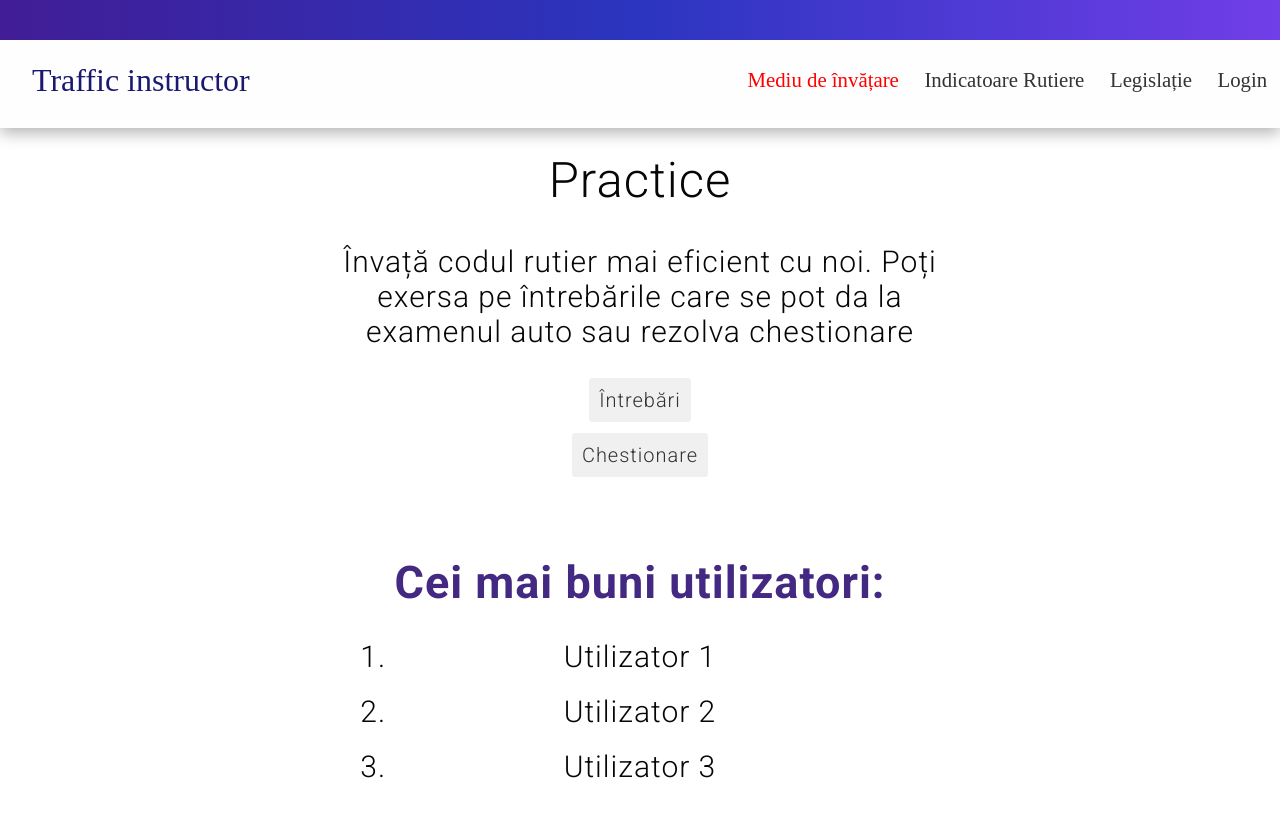
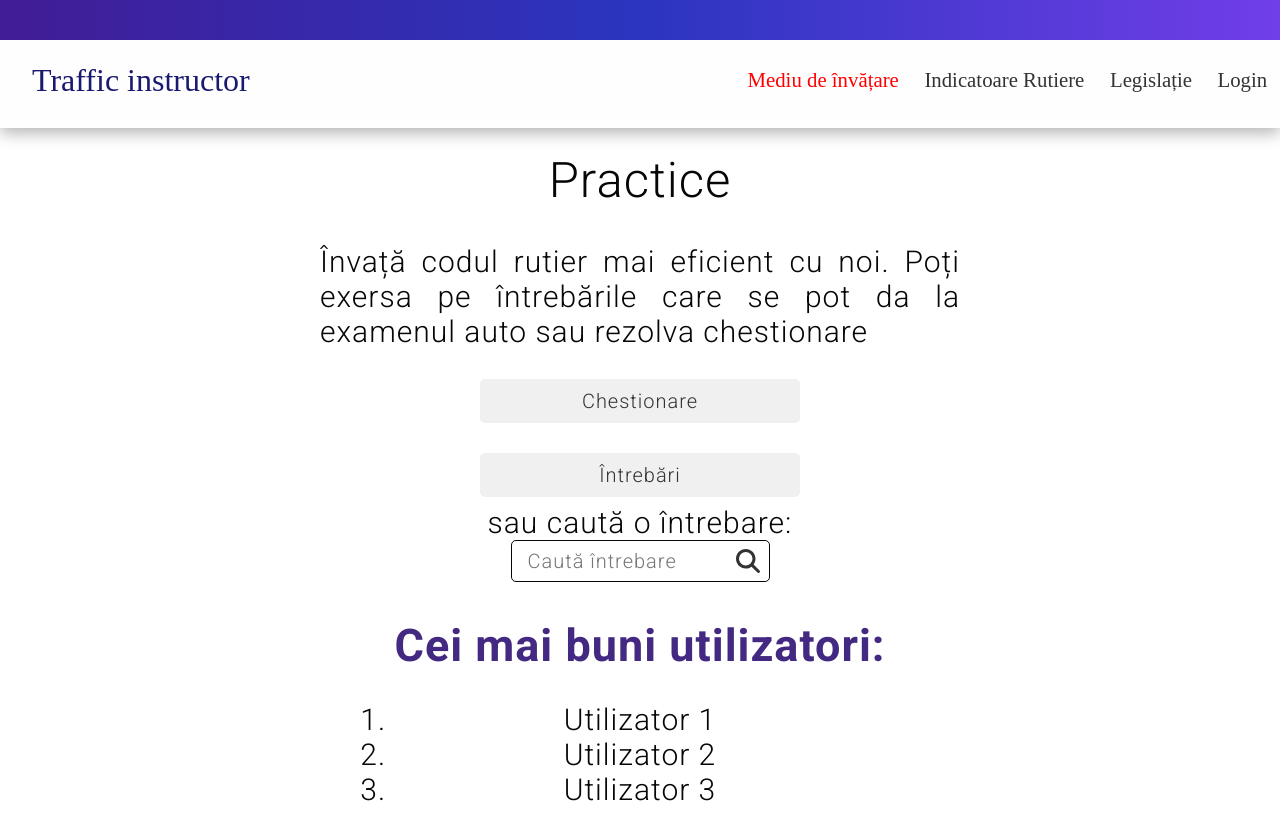
Before and after one commit to zkamper/web-project, a plain HTML site: page source/mediu-invatare.html in a window 1280 px wide. Before the commit the page ends 814 px from the top, so only its background shows below. Drawn offline with Linux system fonts and the light colour scheme.

Commit message:
Search bar la mediu invatare

```diff
--- a/source/mediu-invatare.html
+++ b/source/mediu-invatare.html
@@ -1,15 +1,19 @@
 <!DOCTYPE html>
 <html lang="en">
+
 <head>
     <meta charset="UTF-8">
     <meta name="viewport" content="width=device-width, initial-scale=1.0">
     <link rel="stylesheet" href="styles/navbar.css">
     <link rel="stylesheet" href="styles/practice.css">
     <script src="scripts/navbarScript.js" defer></script>
-    <link href="https://fonts.googleapis.com/css2?family=Roboto:ital,wght@0,100;0,300;0,400;0,500;0,700;0,900;1,100;1,300;1,400;1,500;1,700;1,900&display=swap" rel="stylesheet">
+    <link
+        href="https://fonts.googleapis.com/css2?family=Roboto:ital,wght@0,100;0,300;0,400;0,500;0,700;0,900;1,100;1,300;1,400;1,500;1,700;1,900&display=swap"
+        rel="stylesheet">
     <title>Mediu de învățare</title>
 </head>
-<body class = "practice">
+
+<body class="practice">
     <nav class="navbar">
         <div class="brand-title"><a href="traffic-instructor.html">Traffic instructor</a></div>
         <a href="#" class="toggle-button">
@@ -32,11 +36,21 @@
             <div class="main-title">Practice</div>
             <div class="main-container">
                 <div class="sections">
-                    <p>Învață codul rutier mai eficient cu noi. Poți exersa pe întrebările care se pot da la examenul auto sau rezolva chestionare</p>
-                    <ul>
-                        <li><a href="practice.html" id="questions">Întrebări</a></li>
-                        <li><a href="#" id="quizzes">Chestionare</a></li>
-                    </ul>
+                    <p>Învață codul rutier mai eficient cu noi. Poți exersa pe întrebările care se pot da la examenul
+                        auto sau rezolva chestionare</p>
+                    <a href="quiz-page.html" id="quizzes">Chestionare</a>
+                    <a href="practice.html" id="questions">Întrebări</a>
+                    <div class="sections__search-bar">
+                        <p>sau caută o întrebare:</p>
+                        <div class="search-bar__container">
+                            <input type="text" id="search-bar" placeholder="Caută întrebare">
+                            <svg class="search-icon" xmlns="http://www.w3.org/2000/svg" viewBox="0 0 512 512">
+                                <path
+                                    d="M416 208c0 45.9-14.9 88.3-40 122.7L502.6 457.4c12.5 12.5 12.5 32.8 0 45.3s-32.8 12.5-45.3 0L330.7 376c-34.4 25.2-76.8 40-122.7 40C93.1 416 0 322.9 0 208S93.1 0 208 0S416 93.1 416 208zM208 352a144 144 0 1 0 0-288 144 144 0 1 0 0 288z" />
+                            </svg>
+                        </div>
+
+                    </div>
                 </div>
                 <div class="top-users">
                     <h2>Cei mai buni utilizatori:</h2>
@@ -49,4 +63,5 @@
         </div>
     </main>
 </body>
+
 </html>
--- /dev/null
+++ b/source/quiz-page.html
@@ -0,0 +1,70 @@
+<!DOCTYPE html>
+<html lang="en">
+<head>
+    <meta charset="UTF-8">
+    <meta name="viewport" content="width=device-width, initial-scale=1.0">
+    <link rel="stylesheet" href="styles/navbar.css">
+    <link rel="stylesheet" href="styles/mediu-invatare.css">
+    <link rel="stylesheet" href="styles/quiz.css">
+    <script src="scripts/navbarScript.js" defer></script>
+    <script src="scripts/practiceScript.js" defer></script>
+    <link href="https://fonts.googleapis.com/css2?family=Roboto:ital,wght@0,100;0,300;0,400;0,500;0,700;0,900;1,100;1,300;1,400;1,500;1,700;1,900&display=swap" rel="stylesheet">
+    <title>Chestionar</title>
+</head>
+<body class = "quiz-page">
+    <nav class="navbar">
+        <div class="brand-title"><a href="traffic-instructor.html">Traffic instructor</a></div>
+        <a href="#" class="toggle-button">
+            <span class="bar"></span>
+            <span class="bar"></span>
+            <span class="bar"></span>
+            <span class="bar"></span>
+        </a>
+        <div class="navbar-links">
+            <ul>
+                <li><a href="#" id="Practice" class="active-link">Mediu de învățare</a></li>
+                <li><a href="indicatoare-rutiere.html" id="Indicatoare-rutiere">Indicatoare Rutiere</a></li>
+                <li><a href="prezentare-legislatie.html" id="Legislație">Legislație</a></li>
+                <li><a href="login.html" id="Login">Login</a></li>
+            </ul>
+        </div>
+    </nav>
+    <main>
+        <div class="main-content">
+            <div class="main-title">Chestionar</div>
+            <div class="progress-chestionar" id="progress" value="14">
+                <p>Întrebări rezolvate: </p><div class="progress-chestionar__value">14</div><p>/</p><p>26</p>
+            </div>
+            <div class="main-container">
+                <div class="main-container__answers-and-question">
+                    <div class="main-container__answers">
+                        <div class="main-container__answer">
+                            <button class="answer-button" id="answer-a">A</button>
+                            <p>Raspunsul A</p>
+                        </div>
+                        <div class="main-container__answer">
+                            <button class="answer-button" id="answer-b">B</button>
+                            <p>Raspunsul B</p>
+                        </div>
+                        <div class="main-container__answer">
+                            <button class="answer-button" id="answer-c">C</button>
+                            <p>Raspunsul C</p>
+                        </div>
+                    </div>
+                    <div class="main-container__question">
+                        <p>Aici va fi întrebarea, care poate avea una sau mai multe variante de răspuns. Eventual, aceasta poate fi acompaniată de o imagine.</p>
+                    </div>
+                    <div class="main-container__image">
+                        <img src="images/quiz/test.jpg" alt="Imaginea întrebării">
+                    </div>
+                </div>
+                <div class="main-container__submit">
+                    <button class="submit-button prev"><</button>
+                    <button class="submit-button">Verifică răspuns</button>
+                    <button class="submit-button next">></button>
+                </div>
+            </div>
+        </div>
+    </main>
+</body>
+</html>
--- a/source/styles/practice.scss
+++ b/source/styles/practice.scss
@@ -30,13 +30,35 @@ $hoverColor: #553fcf;
     color: #060606;
     letter-spacing: 1px;
     font-weight: 300;
+
     h2 {
         margin-bottom: 15px;
         color: $theGoodColor;
     }
+
     p {
         margin: 0;
     }
+
+    a {
+        background-color: #f0f0f0;
+        padding: 10px;
+        text-decoration: none;
+        color: $othersColor;
+        font-size: 20px;
+        font-weight: 300;
+        cursor: pointer;
+        transition: all 0.3s;
+        border-radius: 5px;
+        margin: 0 auto;
+        margin-top: 30px;
+        width: 50%;
+        &:hover {
+            background-color: $hoverColor;
+            color: #f0f0f0;
+        }
+    }
+
     .sections {
         margin: 0;
         padding: 0;
@@ -45,29 +67,48 @@ $hoverColor: #553fcf;
         align-items: center;
         flex-direction: column;
         margin-top: 20px;
+
+        p {
+            margin: 0;
+            text-align: justify;
+        }
     }
-    ul,ol {
+
+    ol {
         padding: 0;
     }
-    ul {
-        list-style-type: none;
-    }
-    li {
-        margin-bottom: 20px;
-        a {
-            background-color: #f0f0f0;
-            padding: 10px;
-            text-decoration: none;
-            color: $othersColor;
+
+    .sections__search-bar {
+        margin-top: 0.5rem;
+        display: flex;
+        width: max-content;
+        flex-direction: column;
+        justify-content: center;
+        align-items: center;
+
+        .search-bar__container {
+            position: relative;
+            .search-icon {
+                position: absolute;
+                top: 50%;
+                right: 10px; /* Adjust as needed */
+                transform: translateY(-50%);
+                width: 24px; /* Adjust as needed */
+                height: 24px; /* Adjust as needed */
+                fill: #333; /* Adjust as needed */
+              }
+        }
+
+        input {
+            font-family: "Roboto", Helvetica, 'Helvetica Neue';
             font-size: 20px;
+            color: #060606;
+            letter-spacing: 1px;
             font-weight: 300;
-            cursor: pointer;
-            transition: all 0.3s;
-            border-radius: 3px;
-            &:hover {
-                background-color: $hoverColor;
-                color: #f0f0f0;
-            }
+            padding: 0.5rem 1rem;
+            border: 1px solid #060606;
+            border-radius: 5px;
+            width: 100%;
         }
     }
 }
--- /dev/null
+++ b/source/styles/quiz.scss
@@ -0,0 +1,18 @@
+.progress-chestionar {
+    display: flex;
+    justify-content: center;
+    align-items: center;
+    margin-top: 20px;
+    margin-bottom: 20px;
+    p {
+        font-family: 'Roboto', sans-serif;
+        margin: 0;
+        padding: 3px;
+    }
+    .progress-chestionar__value {
+        font-family: 'Roboto', sans-serif;
+        color: gray;
+        padding: 3px;
+        margin: 0;
+    }
+}
```
Also changed, not shown: source/styles/practice.css, source/styles/quiz.css (added), 2 other files.
